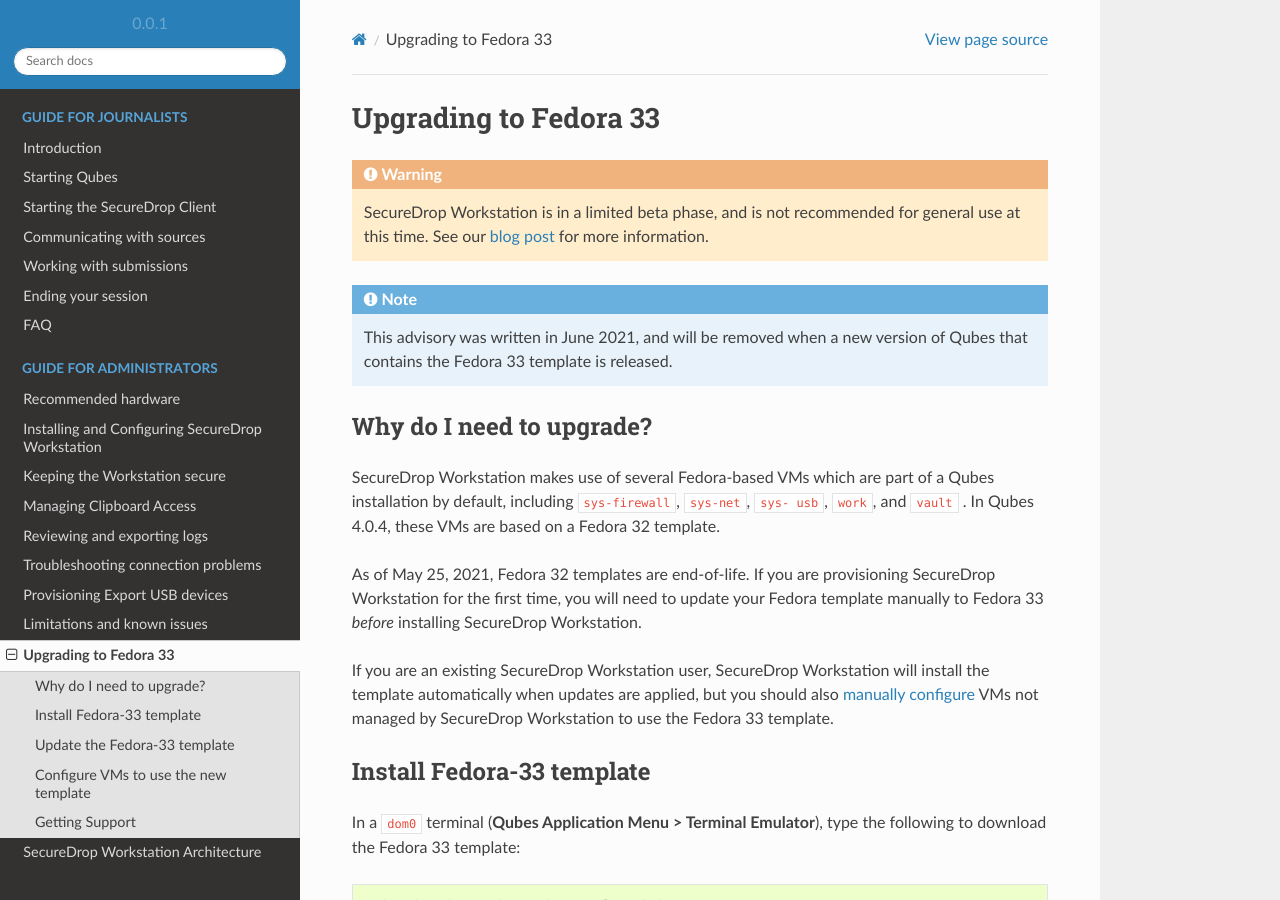
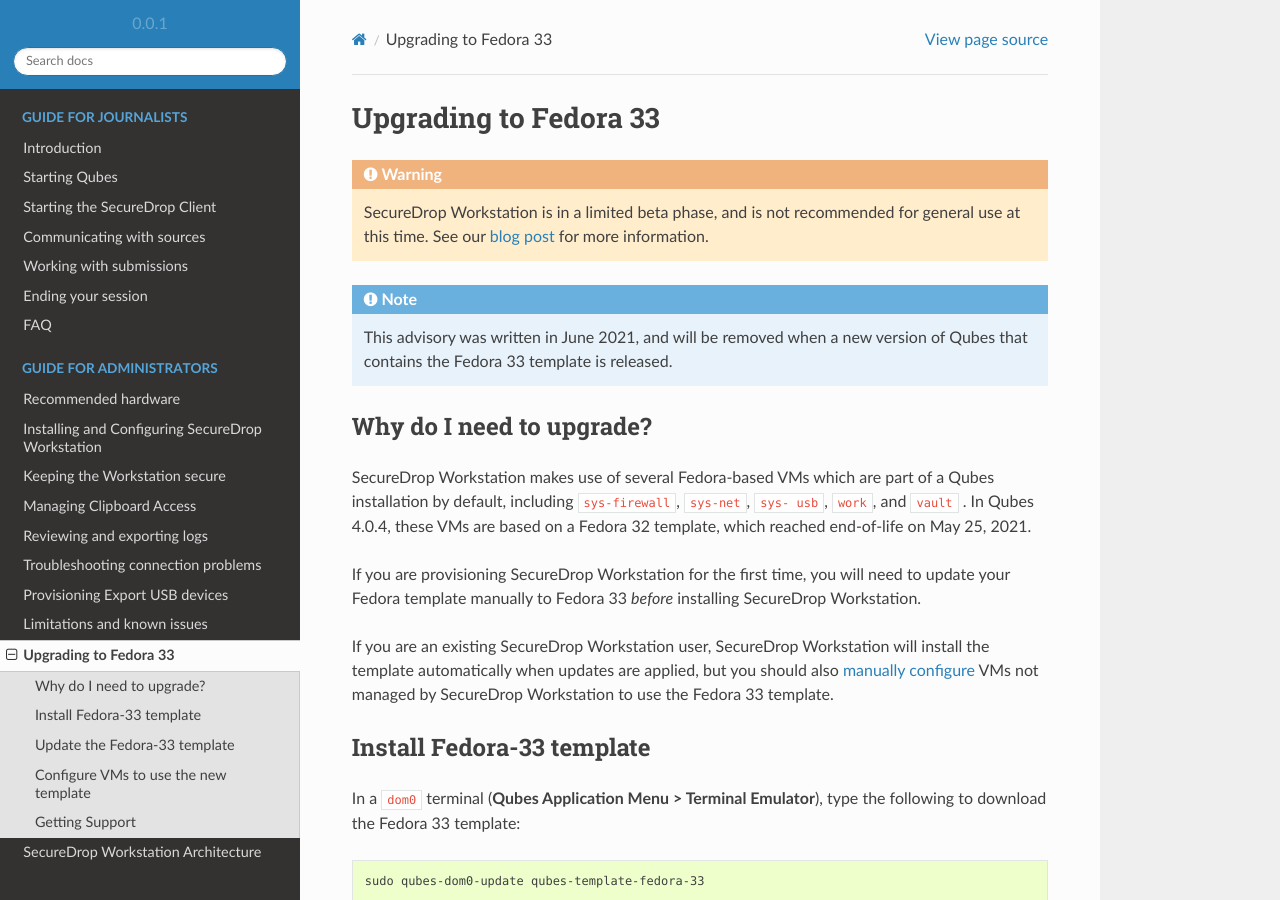
Before and after one commit to freedomofpress/securedrop-workstation-docs, a Sphinx documentation site: the page built from docs/admin/upgrading_to_fedora_33.rst, in a window 1280 px wide and 900 px high. Built offline with Sphinx 7.4.7 and the Read the Docs theme 2.0.0, drawn with Linux system fonts in a browser that asks for light colours.

Commit message:
Reword EOL language for clarity

```diff
--- a/docs/admin/upgrading_to_fedora_33.rst
+++ b/docs/admin/upgrading_to_fedora_33.rst
@@ -12,12 +12,11 @@
 SecureDrop Workstation makes use of several Fedora-based VMs which are part of
 a Qubes installation by default, including ``sys-firewall``, ``sys-net``, ``sys-
 usb``, ``work``, and ``vault`` . In Qubes 4.0.4, these VMs are based on a
-Fedora 32 template.
+Fedora 32 template, which reached end-of-life on May 25, 2021.
 
-As of May 25, 2021, Fedora 32 templates are end-of-life. If you are
-provisioning SecureDrop Workstation for the first time, you will need to update
-your Fedora template manually to Fedora 33 *before* installing SecureDrop
-Workstation.
+If you are provisioning SecureDrop Workstation for the first time, you will need
+to update your Fedora template manually to Fedora 33 *before* installing
+SecureDrop Workstation.
 
 If you are an existing SecureDrop Workstation user, SecureDrop Workstation
 will install the template automatically when updates are applied, but you
```
